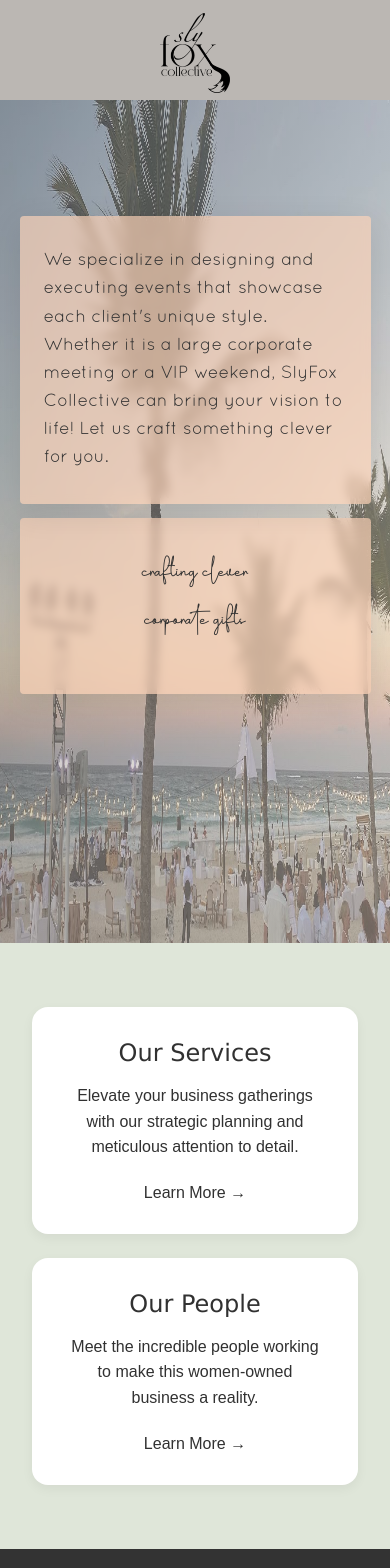
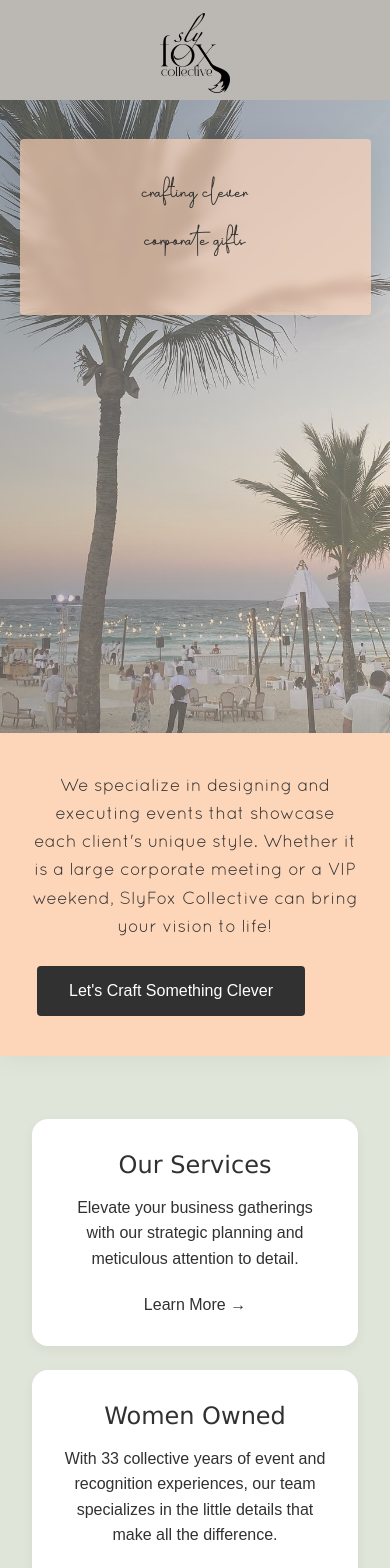
Before and after one commit to j-c-williams/SlyFoxCollective, an Angular app in the folder sly-fox-collective/: page / in a window 390 px wide. Shown: the top 1568 px of the page. Built offline with nearby package versions, Linux system fonts and the light colour scheme.

Commit message:
gets rid of large text box on landing page

```diff
--- a/sly-fox-collective/src/app/landing/landing.component.css
+++ b/sly-fox-collective/src/app/landing/landing.component.css
@@ -1,3 +1,4 @@
+/* Font Faces */
 @font-face {
     font-family: 'Alfath';
     src: url('../../assets/fonts/Alfath_Signature.otf');
@@ -22,7 +23,7 @@
 
 /* Hero Section */
 .hero-section {
-    height: 100vh;
+    height: 85vh;
     position: relative;
     overflow: hidden;
     z-index: 1;
@@ -37,7 +38,8 @@
 .background-image img {
     width: 100%;
     height: 100%;
-    object-position: center;
+    object-position: center bottom;
+    object-fit: cover;
 }
 
 .background-image .overlay-gradient {
@@ -59,41 +61,12 @@
     z-index: 2;
 }
 
-/* Large Overlay */
-.large-orange-overlay {
-    position: absolute;
-    top: 18%;
-    left: 5%;
-    width: 40rem;
-    min-height: 25rem;
-    max-height: 30rem;
-    background-color: rgba(255, 212, 184, 0.65);
-    border-radius: 0.25rem;
-    backdrop-filter: blur(5px);
-    box-shadow: 0 8px 32px rgba(0, 0, 0, 0.1);
-    z-index: 10;
-    display: flex;
-    align-items: center;
-    justify-content: center;
-    padding: 4rem;
-}
-
-.large-overlay-text {
-    font-family: 'Quicksand';
-    color: rgb(49, 49, 49);
-    font-size: 2rem;
-    line-height: 1.6;
-    text-align: left;
-    display: block;
-    max-width: 100%;
-}
-
-/* Small Overlay */
+/* Text Container and Overlay Box */
 .hero-content .text-container {
     position: absolute;
     width: 500px;
-    right: -5%;
-    top: 25%;
+    right: 10%;
+    top: 40%;
     transform: translateY(-50%);
     z-index: 11;
 }
@@ -105,8 +78,8 @@
     padding-bottom: 2.5rem;
     backdrop-filter: blur(5px);
     box-shadow: 0 8px 32px rgba(0, 0, 0, 0.1);
-    height: 15rem;
-    width: 20rem;
+    height: 23rem;
+    width: 30rem;
     display: flex;
     flex-direction: column;
     justify-content: center;
@@ -119,7 +92,7 @@
 }
 
 .hero-content .main-text h1 {
-    font-size: 3rem;
+    font-size: 4.5rem;
     font-weight: 300;
     margin-bottom: 1.5rem;
     color: rgb(49, 49, 49);
@@ -129,10 +102,7 @@
     gap: 0.5rem;
 }
 
-.hero-content .main-text .crafting {
-    display: block;
-}
-
+/* Text Styles */
 .crafting {
     font-family: 'Alfath';
     color: rgb(49, 49, 49);
@@ -163,6 +133,55 @@
     display: inline-block;
     font-family: 'Alfath';
     color: rgb(49, 49, 49);
+}
+
+/* Banner Section */
+.info-banner {
+    position: relative;
+    width: 100%;
+    background: rgba(255, 212, 184, 0.90);
+    padding: 2.5rem 0;
+    z-index: 2;
+    box-shadow: 0 -8px 32px rgba(0, 0, 0, 0.1);
+}
+
+.banner-content {
+    max-width: 1200px;
+    margin: 0 auto;
+    padding: 0 2rem;
+    display: flex;
+    justify-content: space-between;
+    align-items: center;
+    gap: 2rem;
+}
+
+.banner-text {
+    font-family: 'Quicksand';
+    color: rgb(49, 49, 49);
+    font-size: 1.5rem;
+    line-height: 1.6;
+    flex: 2;
+}
+
+.banner-cta {
+    flex: 1;
+    text-align: right;
+}
+
+.cta-button {
+    display: inline-block;
+    padding: 1rem 2rem;
+    margin-right: 3em;
+    background: rgb(49, 49, 49);
+    color: white;
+    border-radius: 0.25rem;
+    text-decoration: none;
+    transition: all 0.2s ease;
+}
+
+.cta-button:hover {
+    background: rgb(69, 69, 69);
+    transform: translateY(-2px);
 }
 
 /* Services Preview Section */
@@ -215,22 +234,8 @@
     line-height: 1.6;
 }
 
-.services-preview .service-card .learn-more {
+.card-text {
     color: rgb(49, 49, 49);
-    text-decoration: none;
-    font-weight: 500;
-    display: inline-flex;
-    align-items: center;
-    transition: all 0.2s ease;
-}
-
-.services-preview .service-card .learn-more:hover {
-    text-decoration: underline;
-    transform: translateX(5px);
-}
-
-.card-text {
-    color: rgb(49, 49, 49)
 }
 
 .learn-more {
@@ -253,17 +258,6 @@
 
 /* Media Queries */
 @media (max-width: 1440px) {
-    .large-orange-overlay {
-        width: 35rem;
-        min-height: 25rem;
-        padding: 3rem;
-        top: 18%;
-    }
-
-    .large-overlay-text {
-        font-size: 1.8rem;
-    }
-
     .hero-content .text-container {
         width: 20rem;
         right: -5%;
@@ -281,17 +275,6 @@
 }
 
 @media (max-width: 1200px) {
-    .large-orange-overlay {
-        width: 30rem;
-        min-height: 23rem;
-        padding: 2.5rem;
-        top: 18%;
-    }
-
-    .large-overlay-text {
-        font-size: 1.6rem;
-    }
-
     .hero-content .text-container {
         width: 18rem;
         right: -3%;
@@ -309,18 +292,6 @@
 }
 
 @media (max-width: 992px) {
-    .large-orange-overlay {
-        width: 28rem;
-        min-height: 22rem;
-        top: 15%;
-        left: 3%;
-        padding: 2rem;
-    }
-
-    .large-overlay-text {
-        font-size: 1.4rem;
-    }
-
     .hero-content .text-container {
         width: 16rem;
         right: 0%;
@@ -341,25 +312,31 @@
         grid-template-columns: 1fr;
         max-width: 600px;
     }
+
+    .banner-content {
+        flex-direction: column;
+        text-align: center;
+        gap: 1.5rem;
+    }
+
+    .banner-text {
+        font-size: 1.3rem;
+    }
+
+    .banner-cta {
+        text-align: center;
+    }
 }
 
 @media (max-width: 768px) {
-    .large-orange-overlay {
-        width: 90%;
-        min-height: 20rem;
-        padding: 1.8rem;
-        top: 10%;
-        left: 5%;
-    }
-
-    .large-overlay-text {
-        font-size: 1.3rem;
+    .hero-section {
+        height: 80vh;
     }
 
     .hero-content .text-container {
         width: 90%;
         right: 5%;
-        top: 65%;
+        top: 25%;
     }
 
     .hero-content .orange-overlay-box {
@@ -375,25 +352,21 @@
     .services-preview {
         padding: 4rem 0;
     }
+
+    .banner-text {
+        font-size: 1.2rem;
+    }
 }
 
 @media (max-width: 576px) {
-    .large-orange-overlay {
-        width: 90%;
-        min-height: 18rem;
-        left: 5%;
-        top: 8%;
-        padding: 1.5rem;
-    }
-
-    .large-overlay-text {
-        font-size: 1.1rem;
+    .hero-section {
+        height: 75vh;
     }
 
     .hero-content .text-container {
         width: 90%;
         right: 5%;
-        top: 60%;
+        top: 20%;
     }
 
     .hero-content .orange-overlay-box {
@@ -409,4 +382,8 @@
     .services-preview .content-wrapper {
         gap: 1.5rem;
     }
+
+    .banner-text {
+        font-size: 1.1rem;
+    }
 }
--- a/sly-fox-collective/src/app/landing/landing.component.html
+++ b/sly-fox-collective/src/app/landing/landing.component.html
@@ -1,18 +1,4 @@
 <div class="landing-page-container">
-    <!-- Large orange overlay moved outside of hero section -->
-    <div class="large-orange-overlay">
-      <span class="large-overlay-text">
-        We specialize in designing and
-        executing events that showcase
-        each client's unique style.
-        Whether it is a large corporate
-        meeting or a VIP weekend,
-        SlyFox Collective can bring
-        your vision to life! Let us craft
-        something clever for you.
-      </span>
-    </div>
-
     <!-- Hero Section -->
     <section class="hero-section">
         <div class="background-image">
@@ -36,6 +22,20 @@
         </div>
     </section>
 
+    <!-- New Banner Section -->
+    <section class="info-banner">
+        <div class="banner-content">
+            <div class="banner-text">
+                We specialize in designing and executing events that showcase each client's unique style.
+                Whether it is a large corporate meeting or a VIP weekend, SlyFox Collective can bring
+                your vision to life!
+            </div>
+            <div class="banner-cta">
+                <a [routerLink]="'/connect'" class="cta-button">Let's Craft Something Clever</a>
+            </div>
+        </div>
+    </section>
+
     <!-- Services Preview Section -->
     <section class="services-preview">
       <div class="content-wrapper">
@@ -49,8 +49,8 @@
 
         <div class="service-card">
           <div class="card-content">
-            <h3>Our People</h3>
-            <p>Meet the incredible people working to make this women-owned business a reality.</p>
+            <h3>Women Owned</h3>
+            <p>With 33 collective years of event and recognition experiences, our team specializes in the little details that make all the difference.</p>
             <button [routerLink]="'/meet'" class="learn-more">Learn More →</button>
           </div>
         </div>
```
Lines whose indentation alone changed are shown as unchanged.
